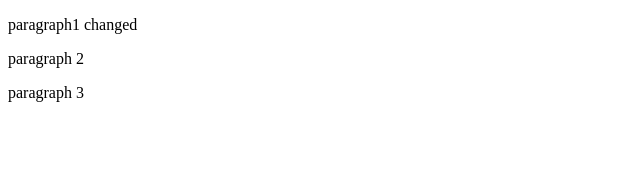
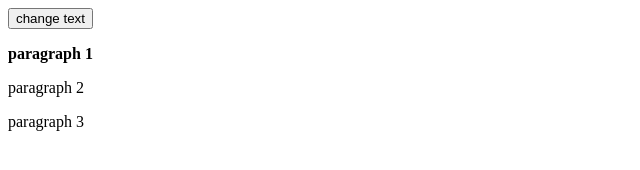
Before and after one commit to priyanka15397/bootcamp3, a plain HTML site: page index.html in a window 1280 px wide. Shown: the whole page, without its empty margins (0-640 px from the left). Drawn offline with Linux system fonts and the light colour scheme.

Commit message:
add first project

```diff
--- a/index.html
+++ b/index.html
@@ -6,13 +6,14 @@
     <title>Document</title>
 </head>
 <body>
+    <!--inline script-->
+    <button id="changeBtn()">change text</button>
     <p id="paragraph1"><b>paragraph 1</b></p>
     <p> paragraph 2</p>
     <p> paragraph 3</p>
 
     <!--internal script-->
-    <script>
-    document.querySelector('#paragraph1').innerHTML = "paragraph1 changed"
+    <script src="main.js">
     </script>
 </body>
 </html>
@@ -20,3 +21,5 @@
 
 <!-- DOM, DOM Manipulation, operator,
  assignment operator, get element or text using dom-->
+
+ <!--event handling-->
--- /dev/null
+++ b/main.js
@@ -0,0 +1,34 @@
+
+// function statement
+//function changeText() {
+    //document.querySelector('#paragraph1').innerHTML = "paragraph 1 changed"
+ // }
+
+ //let changeText = function() {
+  //  document.querySelector('#paragraph1').innerHTML = "paragraph 1 changed"
+ //}
+
+ // arrow function
+let changeText = () => {
+    document.querySelector('#paragraph1').innerHTML = "paragraph 1 changed"
+}
+
+
+  //onclick in js
+
+ // document.querySelector('#changeBtn').onclick = function(){
+// changeText()
+// }
+
+
+let changeBtn = document.querySelector('#changeBtn')
+
+// using event listner
+document.querySelector('changeBtn').addEventListener('click',() =>{
+changeText()
+})
+
+
+document.querySelector('changeBtn').addEventListener('click',function(){
+    console.logo("mouse hovered")
+})
```
